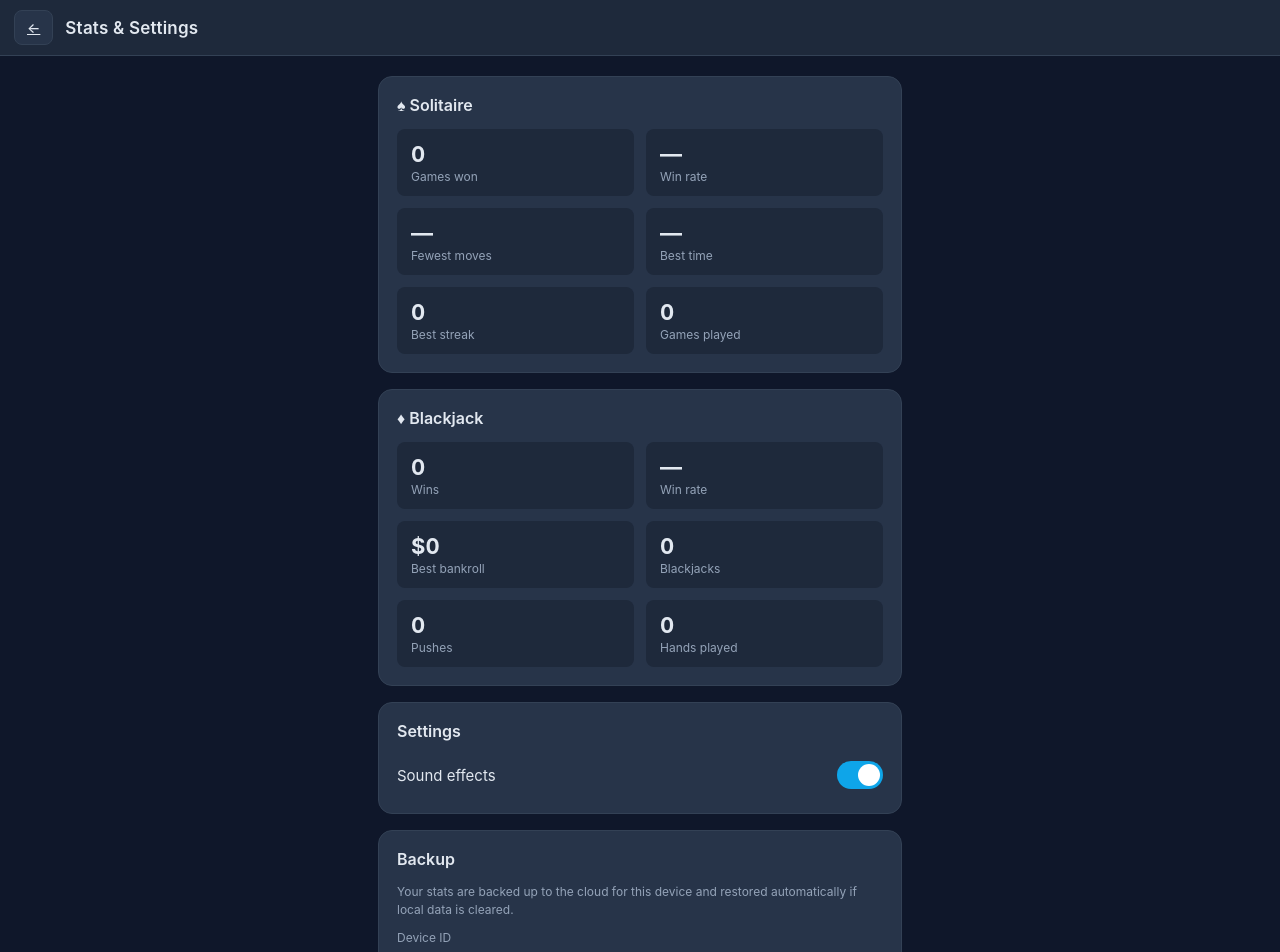
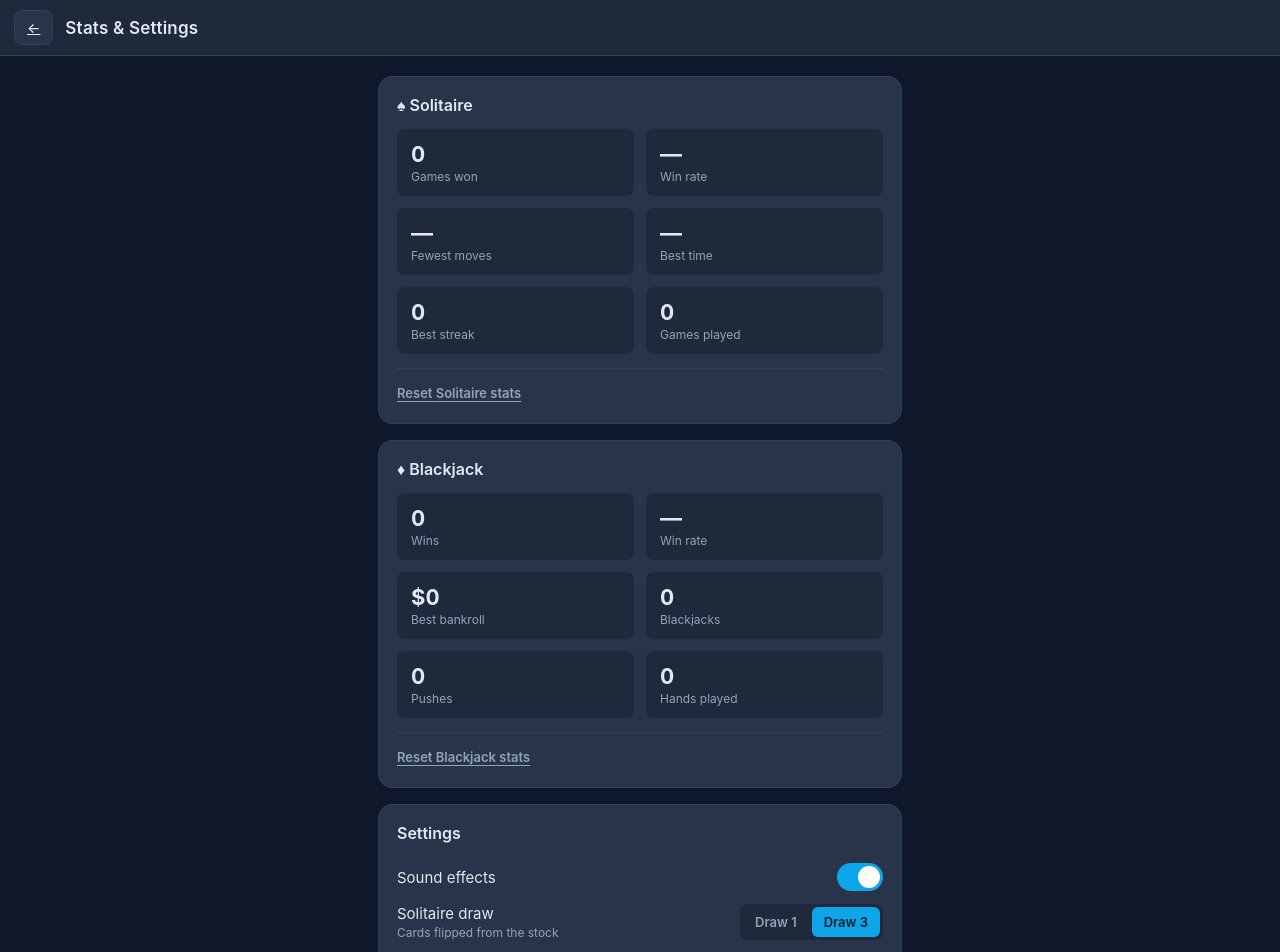
Before and after one commit to steg0139/games, a React (Vite) app: page /stats in a window 1280 px wide. Shown: the top 952 px of the page. Built offline with nearby package versions, Linux system fonts and the light colour scheme; no server answers.

Commit message:
Add per-game stat resets and draw-one/draw-three setting

```diff
--- a/src/games/solitaire/SolitaireScreen.tsx
+++ b/src/games/solitaire/SolitaireScreen.tsx
@@ -3,7 +3,7 @@ import { Link } from "react-router-dom";
 import { LayoutGroup } from "framer-motion";
 import PlayingCard from "../../components/PlayingCard";
 import { suitSymbol } from "../../lib/cards";
-import { recordSolitaireResult } from "../../lib/stats/useProfile";
+import { recordSolitaireResult, useProfile } from "../../lib/stats/useProfile";
 import {
   type PileId,
   type SolitaireState,
@@ -36,6 +36,9 @@ export default function SolitaireScreen() {
   const startedAt = useRef<number>(Date.now());
   const recordedWin = useRef(false);
 
+  const profile = useProfile();
+  const drawCount = profile.settings.solitaireDrawCount;
+
   const won = useMemo(() => isWon(state), [state]);
 
   const reset = useCallback(() => {
@@ -46,6 +49,15 @@ export default function SolitaireScreen() {
     startedAt.current = Date.now();
     recordedWin.current = false;
   }, []);
+
+  // Changing the draw mode can't apply mid-game, so start a fresh deal.
+  const prevDrawCount = useRef(drawCount);
+  useEffect(() => {
+    if (prevDrawCount.current !== drawCount) {
+      prevDrawCount.current = drawCount;
+      reset();
+    }
+  }, [drawCount, reset]);
 
   // Record the win exactly once when the board is completed.
   useEffect(() => {
@@ -72,9 +84,9 @@ export default function SolitaireScreen() {
   );
 
   const handleStock = useCallback(() => {
-    setState((s) => drawFromStock(s));
+    setState((s) => drawFromStock(s, drawCount));
     setSelection(null);
-  }, []);
+  }, [drawCount]);
 
   // Tap logic: if nothing selected, try auto-move; if that fails, select.
   // If something selected, treat the new tap as a destination.
@@ -174,8 +186,12 @@ export default function SolitaireScreen() {
             <div className="pile waste">
               {state.waste.length > 0 ? (
                 (() => {
-                  // Fan the top few waste cards; only the topmost is playable.
-                  const fanCount = Math.min(WASTE_FAN, state.waste.length);
+                  // Fan up to `drawCount` waste cards; only the top is playable.
+                  const fanCount = Math.min(
+                    WASTE_FAN,
+                    drawCount,
+                    state.waste.length,
+                  );
                   const startIndex = state.waste.length - fanCount;
                   return state.waste.slice(startIndex).map((card, i) => {
                     const cardIndex = startIndex + i;
--- a/src/games/solitaire/logic.ts
+++ b/src/games/solitaire/logic.ts
@@ -54,11 +54,14 @@ export function newGame(): SolitaireState {
 export const DRAW_COUNT = 3;
 
 /**
- * Draw up to DRAW_COUNT cards from the stock to the waste (fewer if the stock
- * is nearly empty). If the stock is empty, recycle the waste back into it.
- * Only the top waste card is ever playable.
+ * Draw up to `count` cards from the stock to the waste (fewer if the stock is
+ * nearly empty). Defaults to DRAW_COUNT (3). If the stock is empty, recycle
+ * the waste back into it. Only the top waste card is ever playable.
  */
-export function drawFromStock(state: SolitaireState): SolitaireState {
+export function drawFromStock(
+  state: SolitaireState,
+  count: number = DRAW_COUNT,
+): SolitaireState {
   if (state.stock.length === 0) {
     if (state.waste.length === 0) return state;
     // recycle: waste back to stock, face down, order reset
@@ -68,7 +71,7 @@ export function drawFromStock(state: SolitaireState): SolitaireState {
 
   const stock = state.stock.slice();
   const drawn: Card[] = [];
-  for (let i = 0; i < DRAW_COUNT && stock.length > 0; i++) {
+  for (let i = 0; i < count && stock.length > 0; i++) {
     drawn.push({ ...stock.pop()!, faceUp: true });
   }
   return { ...state, stock, waste: [...state.waste, ...drawn] };
--- a/src/lib/stats/types.ts
+++ b/src/lib/stats/types.ts
@@ -19,8 +19,12 @@ export interface BlackjackStats {
   bestBankroll: number;
 }
 
+/** Solitaire draw mode: flip 1 or 3 cards from the stock per draw. */
+export type DrawCount = 1 | 3;
+
 export interface Settings {
   soundEnabled: boolean;
+  solitaireDrawCount: DrawCount;
 }
 
 export interface Profile {
@@ -58,7 +62,7 @@ export function emptyBlackjackStats(): BlackjackStats {
 export function defaultProfile(): Profile {
   return {
     version: PROFILE_VERSION,
-    settings: { soundEnabled: true },
+    settings: { soundEnabled: true, solitaireDrawCount: 3 },
     solitaire: emptySolitaireStats(),
     blackjack: emptyBlackjackStats(),
     updatedAt: 0,
--- a/src/lib/stats/useProfile.ts
+++ b/src/lib/stats/useProfile.ts
@@ -1,6 +1,11 @@
 import { useEffect, useSyncExternalStore } from "react";
 import { profileStore } from "./store";
-import type { Profile, Settings } from "./types";
+import {
+  type Profile,
+  type Settings,
+  emptyBlackjackStats,
+  emptySolitaireStats,
+} from "./types";
 
 /** Subscribe a component to the live profile. */
 export function useProfile(): Profile {
@@ -24,6 +29,21 @@ export function updateSettings(patch: Partial<Settings>): void {
 /** Reset all stats and settings to defaults (local + cloud). */
 export function clearProfile(): Promise<void> {
   return profileStore.clear();
+}
+
+export type GameKey = "solitaire" | "blackjack";
+
+/**
+ * Reset stats for a single game, keeping the other game's stats and all
+ * settings. Persists locally and syncs the change to the cloud (no full
+ * delete needed since the rest of the profile stays).
+ */
+export function resetGameStats(game: GameKey): void {
+  profileStore.update((p) =>
+    game === "solitaire"
+      ? { ...p, solitaire: emptySolitaireStats() }
+      : { ...p, blackjack: emptyBlackjackStats() },
+  );
 }
 
 // ---- Game stat recorders -------------------------------------------------
--- a/src/screens/Stats.css
+++ b/src/screens/Stats.css
@@ -152,3 +152,69 @@
 .confirm-row .icon-btn {
   margin-top: 0;
 }
+
+.setting-hint {
+  font-size: 12px;
+  color: var(--text-muted);
+  margin-top: 2px;
+}
+
+/* Segmented control (draw mode) */
+.segmented {
+  display: flex;
+  background: var(--bg-elevated);
+  border-radius: var(--radius-sm);
+  padding: 3px;
+  gap: 3px;
+}
+
+.segment {
+  appearance: none;
+  border: none;
+  background: transparent;
+  color: var(--text-muted);
+  font-size: 13px;
+  font-weight: 600;
+  padding: 7px 12px;
+  border-radius: 6px;
+  transition: background 0.15s ease, color 0.15s ease;
+}
+
+.segment.active {
+  background: var(--accent-strong);
+  color: #04202e;
+}
+
+/* Per-game reset */
+.game-reset {
+  margin-top: 14px;
+  padding-top: 12px;
+  border-top: 1px solid var(--border);
+}
+
+.link-btn {
+  appearance: none;
+  border: none;
+  background: none;
+  color: var(--text-muted);
+  font-size: 13px;
+  font-weight: 600;
+  padding: 4px 0;
+  text-decoration: underline;
+  text-underline-offset: 3px;
+}
+
+.link-btn:active {
+  color: var(--text);
+}
+
+.btn-danger.sm {
+  margin-top: 0;
+  padding: 6px 12px;
+  font-size: 13px;
+}
+
+.game-reset .confirm-row {
+  margin-top: 0;
+  flex-wrap: wrap;
+}
--- a/src/screens/Stats.tsx
+++ b/src/screens/Stats.tsx
@@ -2,7 +2,14 @@ import { useState } from "react";
 import { Link } from "react-router-dom";
 import { CLOUD_SYNC_ENABLED } from "../lib/config";
 import { getDeviceId } from "../lib/device";
-import { clearProfile, updateSettings, useProfile } from "../lib/stats/useProfile";
+import {
+  type GameKey,
+  clearProfile,
+  resetGameStats,
+  updateSettings,
+  useProfile,
+} from "../lib/stats/useProfile";
+import type { DrawCount } from "../lib/stats/types";
 import "./Stats.css";
 
 function pct(n: number, d: number): string {
@@ -17,6 +24,41 @@ function fmtTime(seconds: number | null): string {
   return m > 0 ? `${m}m ${s}s` : `${s}s`;
 }
 
+function GameResetControl({
+  game,
+  confirming,
+  onAsk,
+  onCancel,
+  onConfirm,
+}: {
+  game: GameKey;
+  confirming: boolean;
+  onAsk: () => void;
+  onCancel: () => void;
+  onConfirm: () => void;
+}) {
+  const label = game === "solitaire" ? "Solitaire" : "Blackjack";
+  return (
+    <div className="game-reset">
+      {!confirming ? (
+        <button className="link-btn" onClick={onAsk}>
+          Reset {label} stats
+        </button>
+      ) : (
+        <div className="confirm-row">
+          <span className="sync-note">Reset {label} stats?</span>
+          <button className="btn-danger sm" onClick={onConfirm}>
+            Reset
+          </button>
+          <button className="icon-btn" onClick={onCancel}>
+            Cancel
+          </button>
+        </div>
+      )}
+    </div>
+  );
+}
+
 export default function Stats() {
   const profile = useProfile();
   const s = profile.solitaire;
@@ -24,6 +66,8 @@ export default function Stats() {
 
   const [confirming, setConfirming] = useState(false);
   const [clearing, setClearing] = useState(false);
+  // Which game's per-game reset is awaiting confirmation, if any.
+  const [confirmingGame, setConfirmingGame] = useState<GameKey | null>(null);
 
   const handleClear = async () => {
     setClearing(true);
@@ -34,6 +78,13 @@ export default function Stats() {
       setConfirming(false);
     }
   };
+
+  const handleResetGame = (game: GameKey) => {
+    resetGameStats(game);
+    setConfirmingGame(null);
+  };
+
+  const drawCount = profile.settings.solitaireDrawCount;
 
   return (
     <div className="stats">
@@ -73,6 +124,13 @@ export default function Stats() {
               <div className="label">Games played</div>
             </div>
           </div>
+          <GameResetControl
+            game="solitaire"
+            confirming={confirmingGame === "solitaire"}
+            onAsk={() => setConfirmingGame("solitaire")}
+            onCancel={() => setConfirmingGame(null)}
+            onConfirm={() => handleResetGame("solitaire")}
+          />
         </section>
 
         <section className="stats-section">
@@ -103,6 +161,13 @@ export default function Stats() {
               <div className="label">Hands played</div>
             </div>
           </div>
+          <GameResetControl
+            game="blackjack"
+            confirming={confirmingGame === "blackjack"}
+            onAsk={() => setConfirmingGame("blackjack")}
+            onCancel={() => setConfirmingGame(null)}
+            onConfirm={() => handleResetGame("blackjack")}
+          />
         </section>
 
         <section className="stats-section">
@@ -119,6 +184,28 @@ export default function Stats() {
               }
             />
           </div>
+
+          <div className="setting-row">
+            <div>
+              <span className="label">Solitaire draw</span>
+              <div className="setting-hint">Cards flipped from the stock</div>
+            </div>
+            <div className="segmented" role="group" aria-label="Solitaire draw mode">
+              {([1, 3] as DrawCount[]).map((n) => (
+                <button
+                  key={n}
+                  className={`segment ${drawCount === n ? "active" : ""}`}
+                  aria-pressed={drawCount === n}
+                  onClick={() => updateSettings({ solitaireDrawCount: n })}
+                >
+                  Draw {n}
+                </button>
+              ))}
+            </div>
+          </div>
+          <p className="sync-note">
+            Changing the draw mode starts a new Solitaire game.
+          </p>
         </section>
 
         <section className="stats-section">
```
